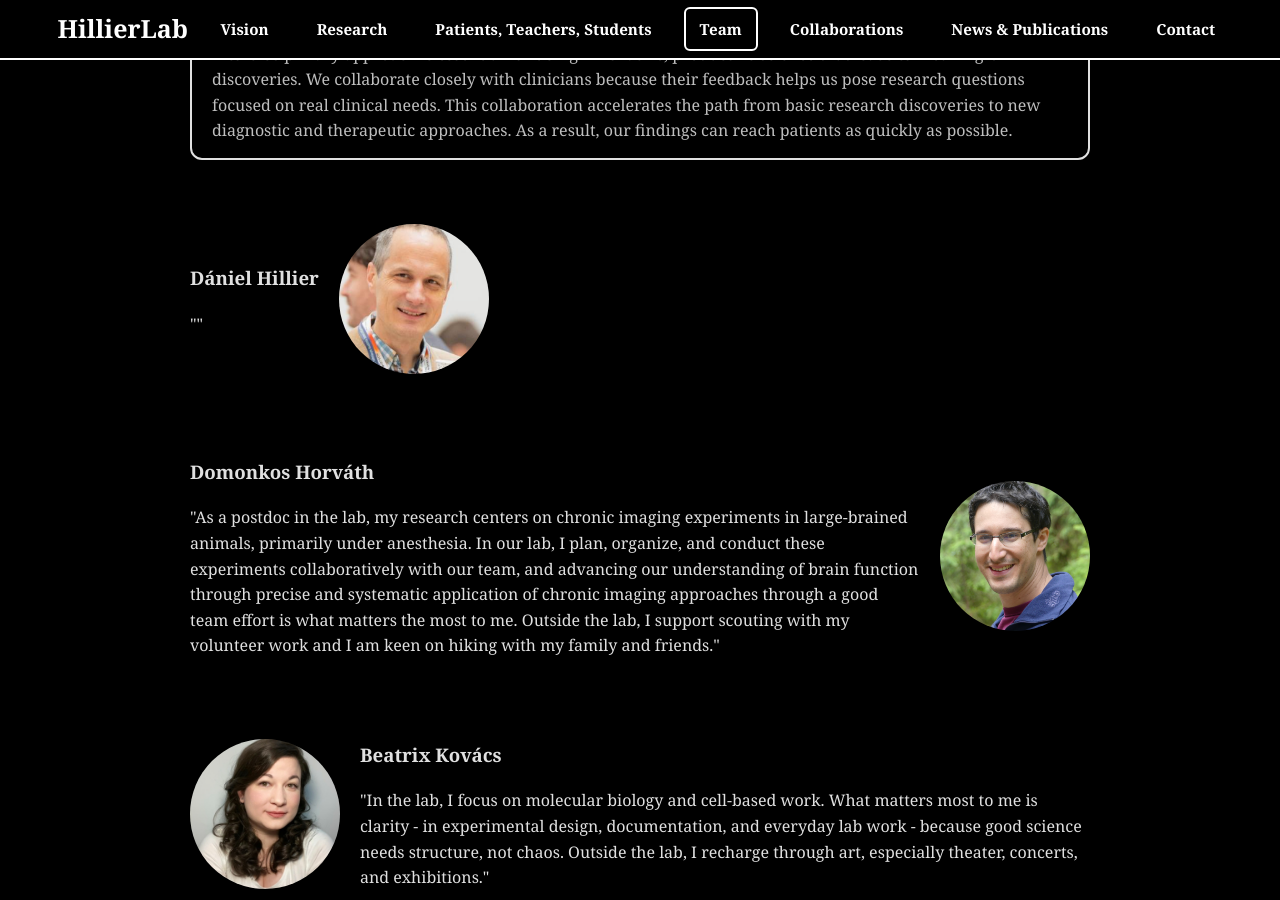
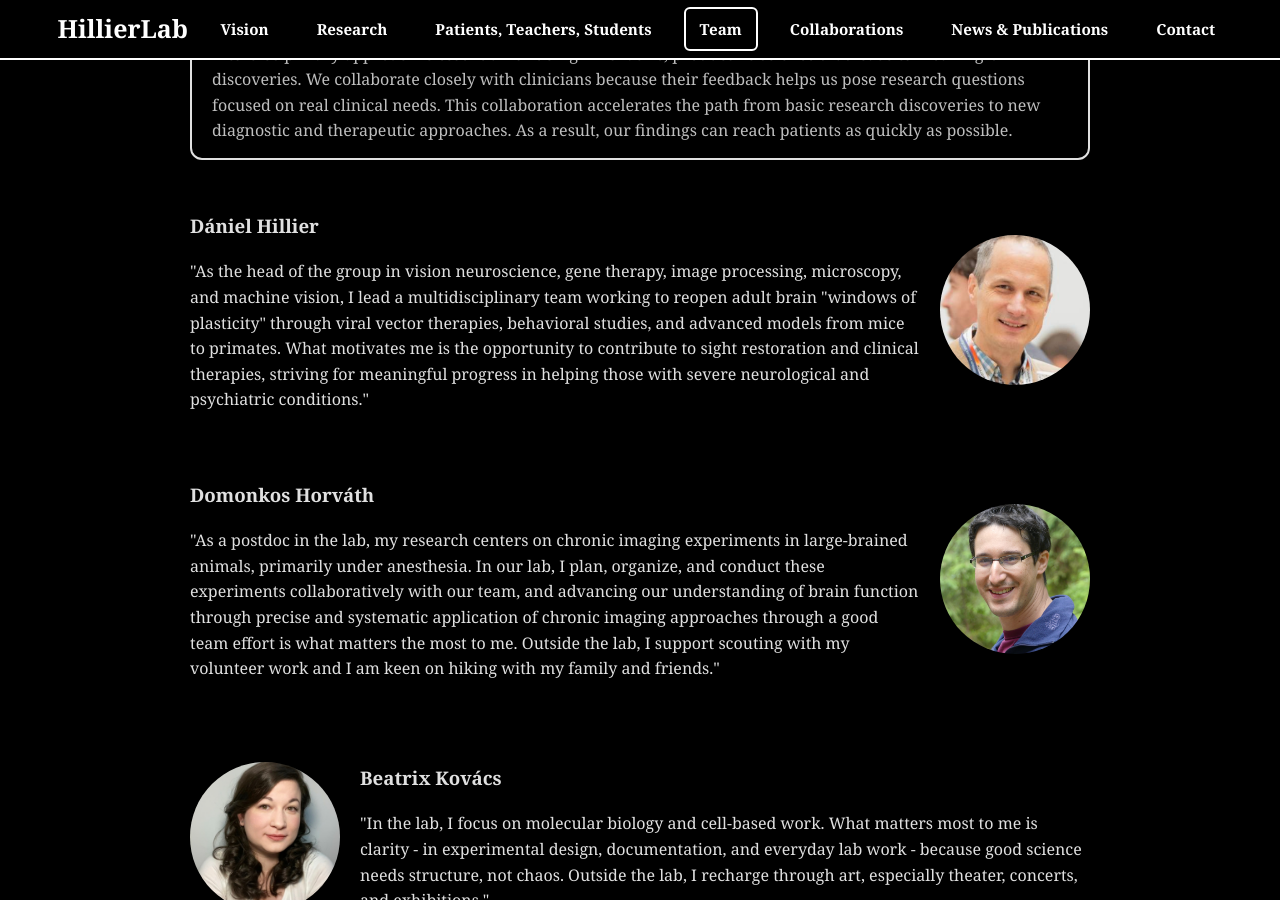
Before and after one commit to hillierlab/hillierlab.github.io, a Jekyll site: the page built from team.md, in a window 1280 px wide and 900 px high, scrolled down 368 px. Built offline with Jekyll 4.4.1, drawn with Linux system fonts in a browser that asks for light colours.

Commit message:
Enhance team member description for Dániel Hillier
Updated the description for Dániel Hillier to reflect his role and motivations in the team.

```diff
--- a/team.md
+++ b/team.md
@@ -38,7 +38,7 @@ title: Meet the Team
   <img src="/assets/images/member_photos/Dani2.JPEG" alt="Member Name" style="width: 150px; height: 150px; aspect-ratio: 1 / 1; border-radius: 50%; object-fit: cover; margin-left: 20px;">
   <div>
     <h3>Dániel Hillier</h3>
-    <p>""</p>
+    <p>"As the head of the group in vision neuroscience, gene therapy, image processing, microscopy, and machine vision, I lead a multidisciplinary team working to reopen adult brain "windows of plasticity" through viral vector therapies, behavioral studies, and advanced models from mice to primates. What motivates me is the opportunity to contribute to sight restoration and clinical therapies, striving for meaningful progress in helping those with severe neurological and psychiatric conditions."</p>
   </div>
 </div>
 
```
